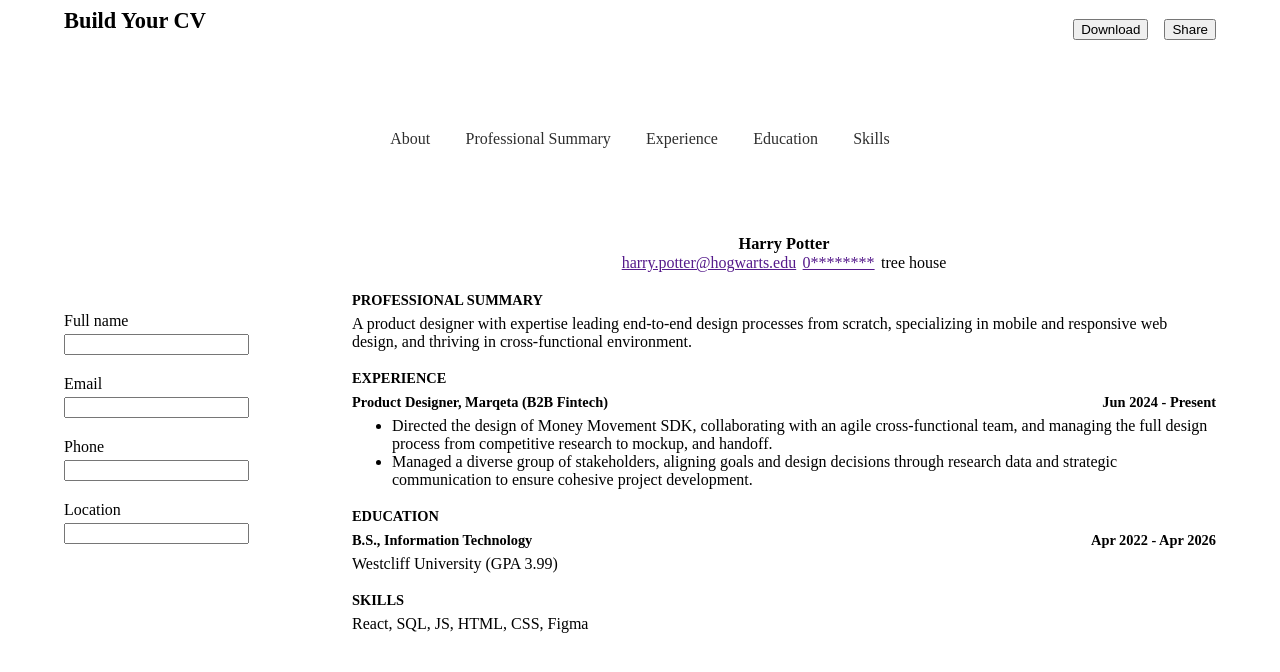
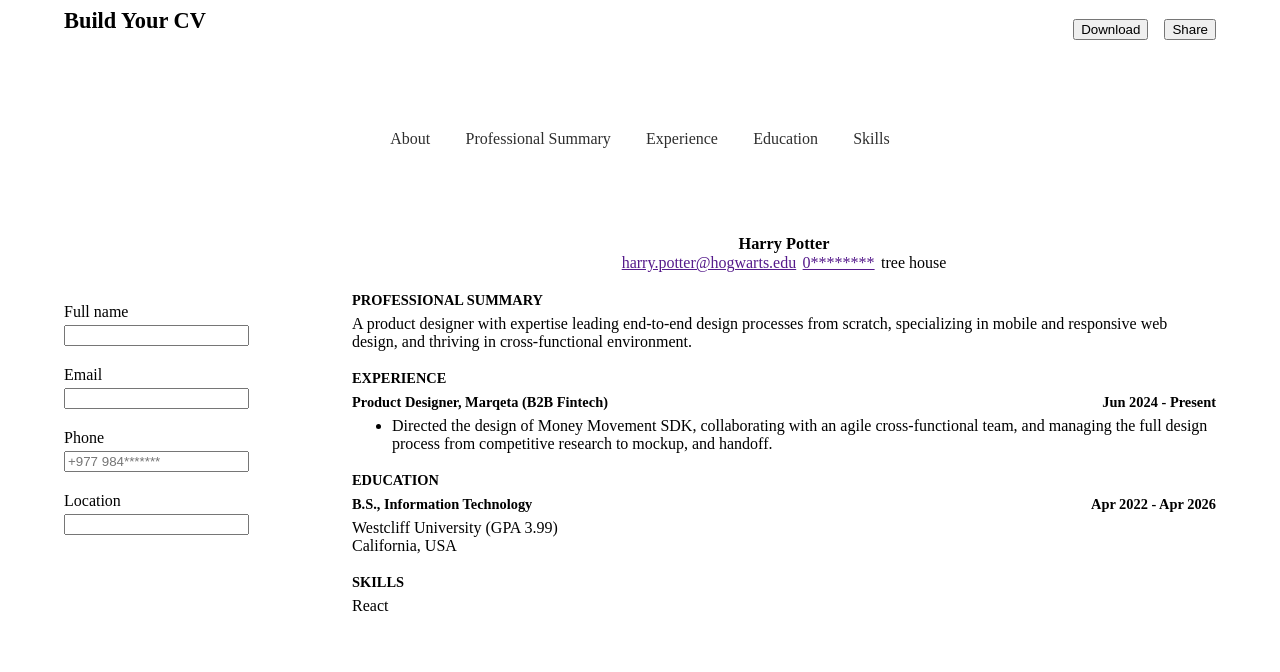
Before and after one commit to avaykhatry/react-lab, a React (Vite) app in the folder 02-cv-application/: page / in a window 1280 px wide. Shown: the top 672 px of the page. Built offline with nearby package versions, Linux system fonts and the light colour scheme.

Commit message:
chore: Update objects in state for every component

```diff
--- a/02-cv-application/src/App.jsx
+++ b/02-cv-application/src/App.jsx
@@ -3,12 +3,12 @@ import styles from "./App.module.css";
 import Cv from "./Cv";
 
 
-function Input({ type, id, label, handleChange, value }) {
+function Input({ type, id, label, handleChange, placeholder }) {
 
   return (
     <div className={styles.hero}>
       <label htmlFor={id}>{label}</label>
-      <input value={value} onChange={handleChange} id={id} type={type} />
+      <input placeholder={placeholder} onChange={handleChange} id={id} type={type} />
     </div>
   );
 }
@@ -17,10 +17,10 @@ function Button({ children }) {
   return <button>{children}</button>;
 }
 
-export function About( {setter, about} ) {
+export function About( {setAbout, about} ) {
 
   function handleInputChange(e){
-    setter({
+    setAbout({
       ...about,
       [e.target.id]: e.target.value
     });
@@ -29,17 +29,23 @@ export function About( {setter, about} ) {
       <form id="about" className={styles.about}>
         <Input handleChange={handleInputChange} type="text" id="name" label="Full name" />
         <Input handleChange={handleInputChange} type="email" id="email" label="Email" />
-        <Input handleChange={handleInputChange} type="number" id="phone" label="Phone" />
+        <Input handleChange={handleInputChange} type="tel" id="phone" label="Phone" placeholder={'+977 984*******'} />
         <Input handleChange={handleInputChange} type="text" id="location" label="Location" />
       </form>
   );
 }
 
-export function ProfessionalSummary() {
+export function ProfessionalSummary({ setSummary }) {
+
+  function handleChange(e) {
+    setSummary(e.target.value);
+  }
+
   return (
     <>
       <form id="prof-summary" className={styles.professionalSummary}>
         <Input
+          handleChange={handleChange}
           type="text"
           id="professional-summary"
           label="Professional Summary"
@@ -49,43 +55,64 @@ export function ProfessionalSummary() {
   );
 }
 
-export function Experience() {
+export function Experience({ experience, setExperience}) {
+
+  function handleChange(e) {
+    setExperience({
+      ...experience,
+      [e.target.id] : e.target.value,
+    })
+  }
   return (
     <>
       <form id="experience" className={styles.experience}>
-        <Input value="" type="text" id="job-title" label="Job Title" />
-        <Input type="text" id="job-organization" label="Organization" />
-        <Input type="text" id="job-location" label="Location" />
-        <Input type="date" id="job-start-date" label="Start date" />
-        <Input type="date" id="job-end-date" label="End date" />
-        <Input type="text" id="job-description" label="Description" />
-        <Input type="checkbox" id="job-status" label="I currently work here" />
+        <Input handleChange={handleChange} value="" type="text" id="jobTitle" label="Job Title" />
+        <Input handleChange={handleChange} type="text" id="jobOrganization" label="Organization" />
+        <Input handleChange={handleChange} type="text" id="jobLocation" label="Location" />
+        <Input handleChange={handleChange} type="text" id="jobStart" label="Start date" placeholder={'Jun 2024'} />
+        <Input handleChange={handleChange} type="text" id="jobEnd" label="End date" placeholder={'Present'}/>
+        <Input handleChange={handleChange} type="text" id="jobDescription" label="Description" />
       </form>
     </>
   );
 }
 
-export function Education() {
+export function Education({ education, setEducation }) {
+
+  function handleChange(e) {
+    setEducation({
+      ...education,
+      [e.target.id]: e.target.value
+    });
+  }
   return (
     <>
       <form id="education" className={styles.education}>
-        <Input type="text" id="school" label="School" />
-        <Input type="text" id="degree" label="Degree" />
-        <Input type="text" id="location" label="Location" />
-        <Input type="date" id="start-date" label="Start Date" />
-        <Input type="date" id="grad-date" label="Graduation Date" />
-        <Input type="checkbox" id="edu-status" label="I currently study here" />
+        <Input handleChange={handleChange} type="text" id="school" label="School" />
+        <Input handleChange={handleChange} type="text" id="degree" label="Degree" />
+        <Input handleChange={handleChange} type="text" id="schoolLocation" label="Location" />
+        <Input handleChange={handleChange} type="text" id="schoolStartDate" label="Start Date" />
+        <Input handleChange={handleChange} type="text" id="gradDate" label="Graduation Date" />
+        <Input handleChange={handleChange} type="text" id="gpa" label="GPA" />
       </form>
     </>
   );
 }
 
-export function Skills() {
+export function Skills({ setSkill }) {
+
+  function handleChange(e) {
+    setSkill(
+      e.target.value,
+    )
+  }
   return (
     <>
       <form id="skills" className={styles.skills}>
-        <Input type="text" id="skill-name" label="Skill name" />
+        <Input handleChange={handleChange} type="text" id="skill-name" label="Skill name" placeholder={'React, SQL, Figma'} />
       </form>
+      <br />
+      {/* <Button onClick={() => setSkills([...skills, ])}>ADD SKILL</Button> */}
     </>
   );
 }
@@ -98,17 +125,33 @@ function App() {
     location: 'tree house',
     phone: '0********'
   });
+  const [summary, setSummary] = useState('A product designer with expertise leading end-to-end design processes from scratch, specializing in mobile and responsive web design, and thriving in cross-functional environment.');
+  const [experience, setExperience] = useState({
+    jobTitle: 'EXPERIENCE',
+    jobOrganization: 'Product Designer, Marqeta',
+    jobLocation: 'B2B Fintech',
+    jobStart: 'Jun 2024',
+    jobEnd: 'Present',
+    jobDescription: 'Directed the design of Money Movement SDK, collaborating with an agile cross-functional team, and managing the full design process from competitive research to mockup, and handoff.',
+  })
 
-  // const [email, setEmail] = useState('avaya.1@gmail.com');
-  // const [location, setLocation] = useState('Kathmandu, Nepal');
-  // const [phone, setPhone] = useState('984*******');
+  const [education, setEducation] = useState({
+    school: 'Westcliff University',
+    degree: 'B.S., Information Technology',
+    schoolLocation: 'California, USA',
+    schoolStartDate: 'Apr 2022',
+    gradDate: 'Apr 2026',
+    gpa: 3.99,
+  })
+
+  const [skill, setSkill] = useState('React');
 
   const components = {
-    'about': <About setter={setAbout} about={about} />,
-    'professional-summary': <ProfessionalSummary />,
-    'experience': <Experience />,
-    'education': <Education />,
-    'skills': <Skills />
+    'about': <About setAbout={setAbout} about={about} />,
+    'professional-summary': <ProfessionalSummary setSummary={setSummary} />,
+    'experience': <Experience experience={experience} setExperience={setExperience} />,
+    'education': <Education education={education} setEducation={setEducation} />,
+    'skills': <Skills setSkill={setSkill} />
   }
 
   return (
@@ -142,7 +185,7 @@ function App() {
           {components[view]}
         </div>
         <div className={styles.right}>
-          <Cv name={about.name} email={about.email} location={about.location} phone={about.phone} />
+          <Cv name={about.name} email={about.email} location={about.location} phone={about.phone} summary={summary} skill={skill} experience={experience} education={education} />
         </div>
 
       </div>
--- a/02-cv-application/src/Cv.jsx
+++ b/02-cv-application/src/Cv.jsx
@@ -2,7 +2,7 @@ import styles from "./Cv.module.css";
 import App from "./App";
 
 
-export default function Cv({ name, email, location, phone}) {
+export default function Cv({ name, email, location, phone, summary, skill, experience, education}) {
 
   return (
     <div className={styles.container}>
@@ -23,9 +23,7 @@ export default function Cv({ name, email, location, phone}) {
         <div className={styles.inner}>
           <div className={styles.title}>PROFESSIONAL SUMMARY</div>
           <div>
-            A product designer with expertise leading end-to-end design
-            processes from scratch, specializing in mobile and responsive web
-            design, and thriving in cross-functional environment.
+            {summary}
           </div>
         </div>
       </div>
@@ -33,21 +31,14 @@ export default function Cv({ name, email, location, phone}) {
         {/* Experience */}
       <div className={styles.section}>
         <div className={styles.inner}>
-          <div className={styles.title}>EXPERIENCE</div>
+          <div className={styles.title}>{experience.jobTitle}</div>
           <div className={`${styles.expInnerHeader} ${styles.subtitle}`}>
-            <div>Product Designer, Marqeta (B2B Fintech)</div>
-            <div>Jun 2024 - Present</div>
+            <div>{experience.jobOrganization} ({experience.jobLocation})</div>
+            <div>{experience.jobStart} - {experience.jobEnd}</div>
           </div>
           <ul>
             <li>
-              Directed the design of Money Movement SDK, collaborating with an
-              agile cross-functional team, and managing the full design process
-              from competitive research to mockup, and handoff.
-            </li>
-            <li>
-              Managed a diverse group of stakeholders, aligning goals and design
-              decisions through research data and strategic communication to
-              ensure cohesive project development.
+              {experience.jobDescription}
             </li>
           </ul>
         </div>
@@ -58,16 +49,17 @@ export default function Cv({ name, email, location, phone}) {
         <div className={styles.inner}>
           <div className={styles.title}>EDUCATION</div>
           <div className={`${styles.eduInnerHeader} ${styles.subtitle}`}>
-            <div>B.S., Information Technology</div>
-            <div>Apr 2022 - Apr 2026</div>
+            <div>{education.degree}</div>
+            <div>{education.schoolStartDate} - {education.gradDate}</div>
           </div>
-          <div>Westcliff University (GPA 3.99)</div>
+          <div>{education.school} (GPA {education.gpa})</div>
+          <div>{education.schoolLocation}</div>
         </div>
       </div>
       <div className={styles.section}>
         <div className={styles.inner}>
           <div className={styles.title}>SKILLS</div>
-          <div>React, SQL, JS, HTML, CSS, Figma</div>
+          <div>{skill}</div>
         </div>
       </div>
     </div>
```
